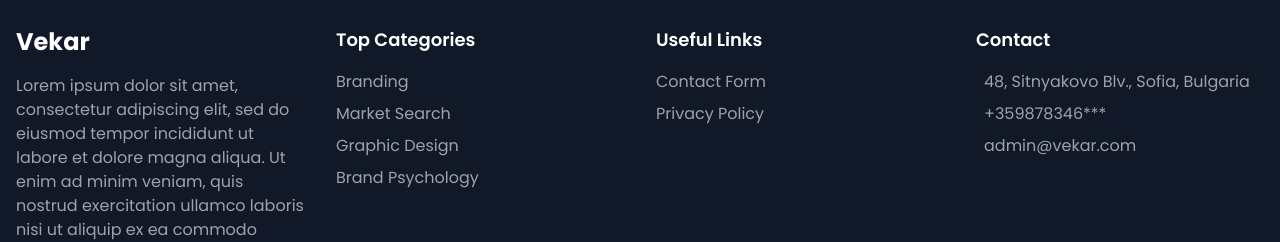
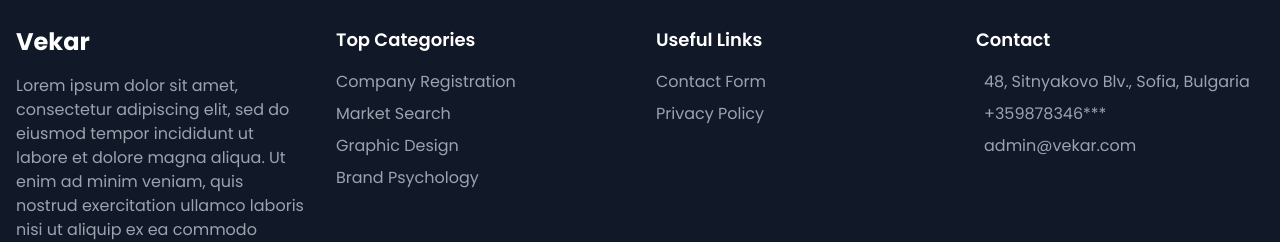
Before and after one commit to stellagadevska/vekar-staging, a React (Vite) app: page /home in a window 1280 px wide. Shown: the part 3467-3709 px from the top of the page. Built offline with nearby package versions, Linux system fonts and the light colour scheme.

Commit message:
Footer links and refactoring

```diff
--- a/src/components/Footer.jsx
+++ b/src/components/Footer.jsx
@@ -3,10 +3,30 @@ import { Link } from "react-router-dom";
 
 const Footer = () => {
   const year = new Date().getFullYear();
+
+  const categories = [
+    { name: "Company Registration", link: "/sustain" },
+    { name: "Market Search", link: "/create" },
+    { name: "Graphic Design", link: "/create" },
+    { name: "Brand Psychology", link: "/create" },
+  ];
+
+  const usefulLinks = [
+    { name: "Contact Form", link: "/contactus" },
+    { name: "Privacy Policy", link: "/privacy-policy" },
+  ];
+
+  const contactInfo = [
+    { icon: "ri-map-pin-line", text: "48, Sitnyakovo Blv., Sofia, Bulgaria" },
+    { icon: "ri-phone-line", text: "+359878346***" },
+    { icon: "ri-mail-line", text: "admin@vekar.com" },
+  ];
+
   return (
     <footer className='bg-gray-900 text-white py-10'>
       <div className='container mx-auto px-4'>
         <div className='grid lg:grid-cols-4 md:grid-cols-3 gap-8 mb-8'>
+          {/* About Section */}
           <div>
             <h1 className='text-2xl font-bold'>Vekar</h1>
             <p className='mt-4 text-gray-400'>
@@ -17,72 +37,55 @@ const Footer = () => {
             </p>
           </div>
 
+          {/* Top Categories */}
           <div>
             <h4 className='text-lg font-semibold'>Top Categories</h4>
             <ul className='mt-4 space-y-2'>
-              <li>
-                <Link to='#' className='text-gray-400 hover:text-white'>
-                  Branding
+              {categories.map((category, index) => (
+                <li key={index}>
+                  <Link
+                    to={category.link}
+                    className='text-gray-400 hover:text-white'
+                  >
+                    {category.name}
                   </Link>
                 </li>
-              <li>
-                <Link to='#' className='text-gray-400 hover:text-white'>
-                  Market Search
-                </Link>
-              </li>
-              <li>
-                <Link to='#' className='text-gray-400 hover:text-white'>
-                  Graphic Design
-                </Link>
-              </li>
-              <li>
-                <Link to='#' className='text-gray-400 hover:text-white'>
-                  Brand Psychology
-                </Link>
-              </li>
+              ))}
             </ul>
           </div>
 
+          {/* Useful Links */}
           <div>
             <h4 className='text-lg font-semibold'>Useful Links</h4>
             <ul className='mt-4 space-y-2'>
-              <li>
+              {usefulLinks.map((link, index) => (
+                <li key={index}>
                   <Link
-                  to='/contactus'
+                    to={link.link}
                     className='text-gray-400 hover:text-white'
                   >
-                  Contact Form
+                    {link.name}
                   </Link>
                 </li>
-              <li>
-                <Link to='/privacy-policy' className='text-gray-400 hover:text-white'>
-                  Privacy Policy
-                </Link>
-              </li>
+              ))}
             </ul>
           </div>
 
+          {/* Contact Information */}
           <div>
             <h4 className='text-lg font-semibold'>Contact</h4>
             <ul className='mt-4 space-y-2'>
-              <li className='flex items-center space-x-2'>
-                <i className='ri-map-pin-line'></i>
-                <span className='text-gray-400'>
-                  48, Sitnyakovo Blv., Sofia, Bulgaria
-                </span>
+              {contactInfo.map((item, index) => (
+                <li key={index} className='flex items-center space-x-2'>
+                  <i className={item.icon}></i>
+                  <span className='text-gray-400'>{item.text}</span>
                 </li>
-              <li className='flex items-center space-x-2'>
-                <i className='ri-phone-line'></i>
-                <span className='text-gray-400'>+359878346***</span>
-              </li>
-              <li className='flex items-center space-x-2'>
-                <i className='ri-mail-line'></i>
-                <span className='text-gray-400'>admin@vekar.com</span>
-              </li>
+              ))}
             </ul>
           </div>
         </div>
 
+        {/* Footer Bottom */}
         <div className='text-center text-gray-500 text-sm mt-4'>
           &copy; {year} Vekar. All rights reserved.
         </div>
```
Lines whose indentation alone changed are shown as unchanged.
